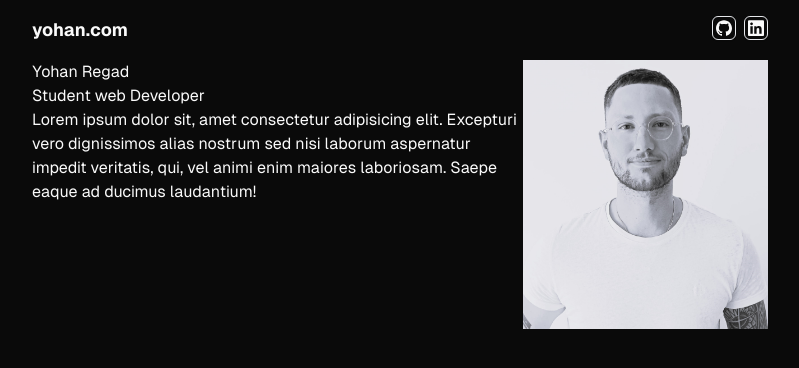
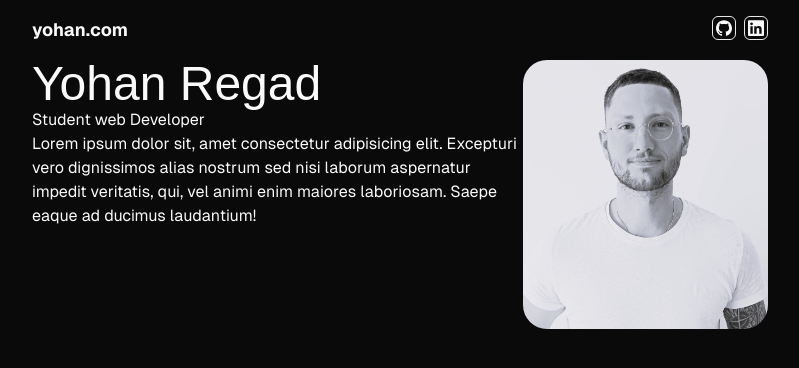
Before and after one commit to YohReg10/Portfolio, a Next.js app: page / in a window 1280 px wide. Shown: the top 368 px of the page, without its empty margins (240-1039 px from the left). Built offline with nearby package versions, Linux system fonts and the light colour scheme; a web font is replaced by a local one.

Commit message:
add font caption

```diff
--- a/app/components/Hero.tsx
+++ b/app/components/Hero.tsx
@@ -4,14 +4,14 @@ export const Hero = () => {
     return (
         <Section className="flex max-lg:flex-col items-start">
             <div className="flex-[2]">
-                <h2>Yohan Regad</h2>
+                <h2 className="font-caption text-5xl">Yohan Regad</h2>
                 <h3>Student web Developer</h3>
                 <p>Lorem ipsum dolor sit, amet consectetur adipisicing elit. Excepturi vero dignissimos alias nostrum sed nisi laborum aspernatur impedit veritatis, qui, vel animi enim maiores laboriosam. Saepe eaque ad ducimus laudantium!</p>
             </div>
             <div className="flex-1">
                 <img
                     src="yohan_noir_blanc_bis2024.jpg"
-                    className="w-full h-auto"
+                    className="w-full h-auto rounded-3xl "
                     alt="yohan picture"
                 />
             </div>
```
